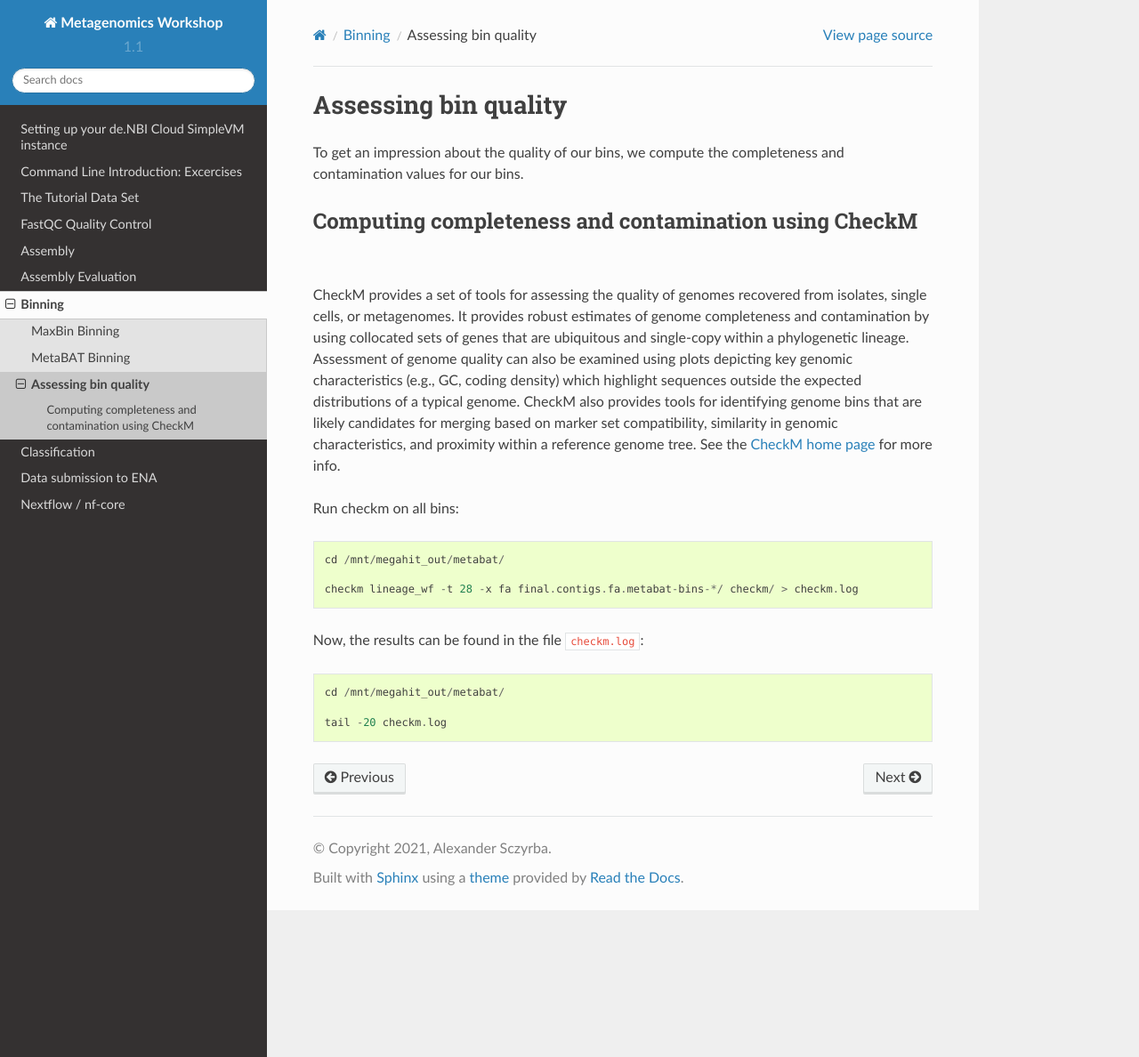
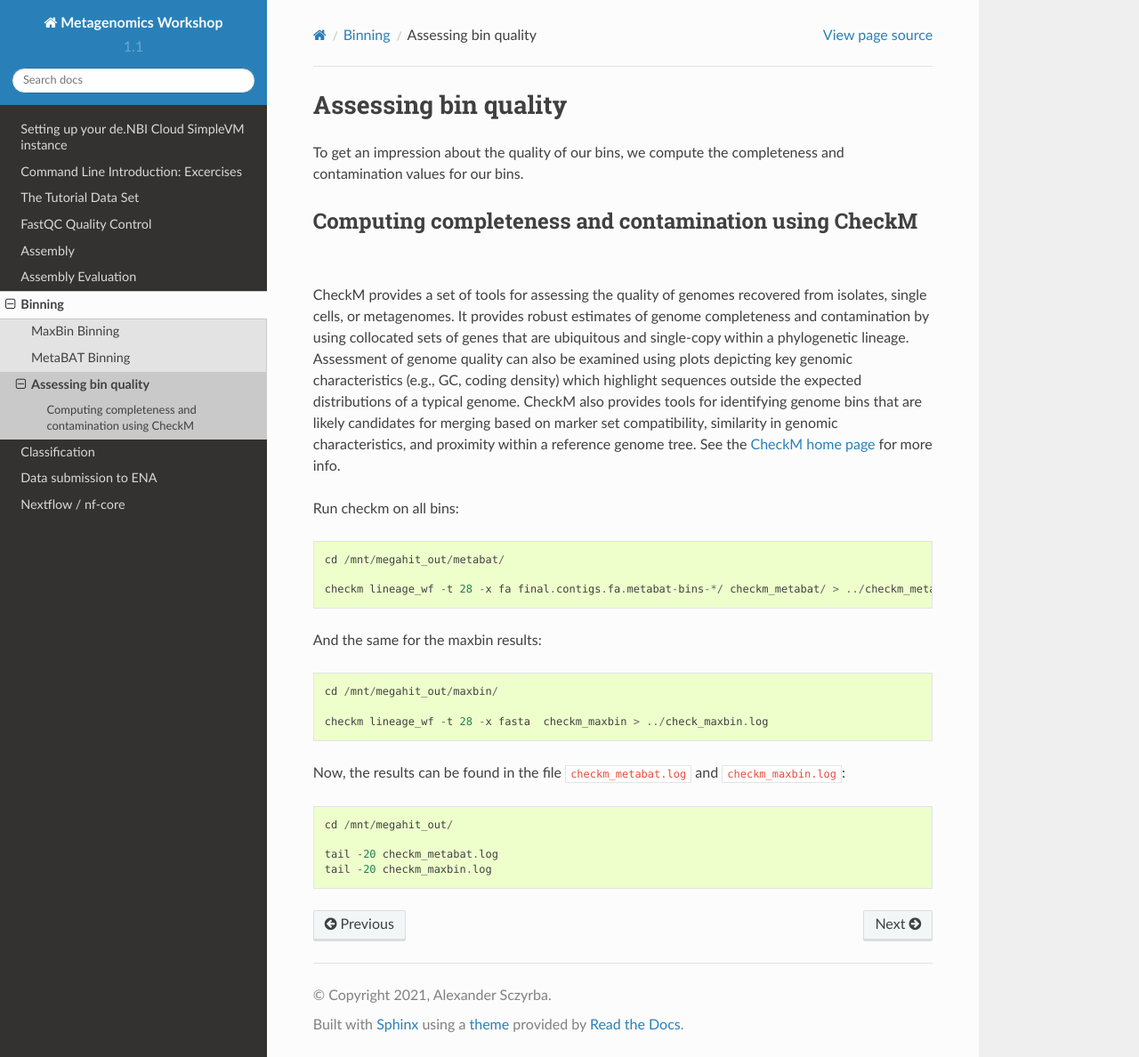
Before and after one commit to metagenomics/metagenomics-workshop, a Sphinx documentation site: the page built from docs/binning/bin_quality.rst, in a window 1280 px wide and 1188 px high. Shown: the whole window at 89% size. Built offline with Sphinx 7.4.7 and the Read the Docs theme 2.0.0, drawn with Linux system fonts in a browser that asks for light colours.

Commit message:
Update bin_quality.rst

```diff
--- a/docs/binning/bin_quality.rst
+++ b/docs/binning/bin_quality.rst
@@ -13,10 +13,20 @@
 
   cd /mnt/megahit_out/metabat/
 
-  checkm lineage_wf -t 28 -x fa final.contigs.fa.metabat-bins-*/ checkm/ > checkm.log
+  checkm lineage_wf -t 28 -x fa final.contigs.fa.metabat-bins-*/ checkm_metabat/ > ../checkm_metabat.log
 
-Now, the results can be found in the file ``checkm.log``::
 
-  cd /mnt/megahit_out/metabat/
 
-  tail -20 checkm.log
+And the same for the maxbin results::
+
+  cd /mnt/megahit_out/maxbin/
+
+  checkm lineage_wf -t 28 -x fasta  checkm_maxbin > ../check_maxbin.log
+
+
+Now, the results can be found in the file ``checkm_metabat.log`` and ``checkm_maxbin.log``::
+
+  cd /mnt/megahit_out/
+
+  tail -20 checkm_metabat.log
+  tail -20 checkm_maxbin.log
```
